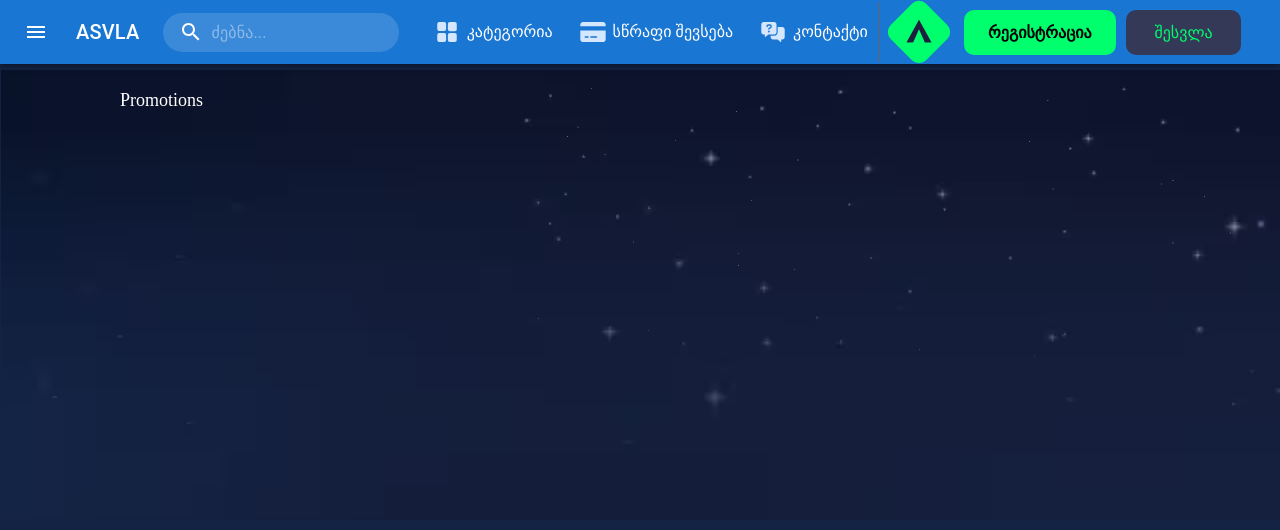
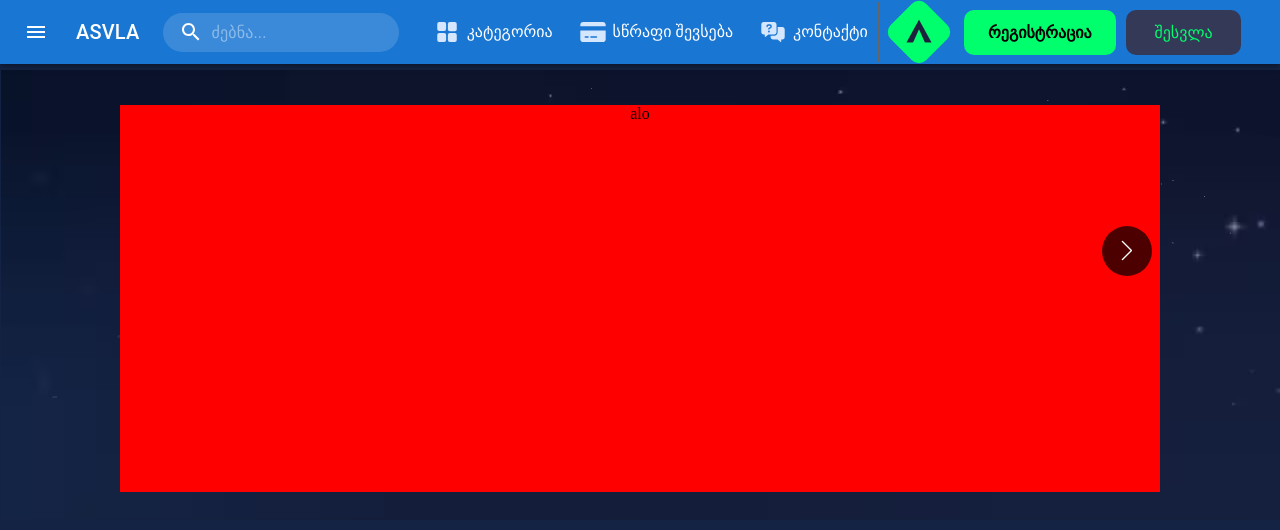
Before and after one commit to Demetrusa/asvla-proj, a React (Vite) app in the folder asvla/: page / in a window 1280 px wide. Shown: the top 530 px of the page. Built offline with nearby package versions, Linux system fonts and the light colour scheme.

Commit message:
feat: add swiper

```diff
--- a/asvla/src/components/forge/promo/Promo.scss
+++ b/asvla/src/components/forge/promo/Promo.scss
@@ -1,4 +1,4 @@
-@import url(../../../assets/styles/common.scss);
+@import url("../../../assets/styles/common.scss");
 
 .promoPage {
   margin-top: 70px;
@@ -17,3 +17,48 @@
   font-size: 18px;
   padding-top: 10px;
 }
+
+.promoPage__swiper {
+  width: 100%;
+  height: 90%;
+  margin-top: 25px;
+}
+.promoPage__swiper .swiper {
+  width: 100%;
+  height: 100%;
+}
+.promoPage .swiper-button-next:after,
+.promoPage .swiper-button-prev:after {
+  color: white;
+  z-index: 10;
+  font-size: 20px;
+}
+
+.promoPage .swiper-button-prev.swiper-button-disabled {
+  visibility: hidden;
+}
+.promoPage .swiper-button-prev {
+  left: 128px;
+  top: 31%;
+  display: flex;
+  width: 50px;
+  height: 50px;
+  border-radius: 50%;
+  background: #000000b3;
+  align-items: center;
+}
+.promoPage .swiper-button-next {
+  right: 128px;
+  top: 31%;
+  display: flex;
+  width: 50px;
+  height: 50px;
+  border-radius: 50%;
+  background: #000000b3;
+  align-items: center;
+}
+.promoPage .promoSlide {
+  height: 100%;
+  cursor: pointer;
+  background-color: red;
+}
--- a/asvla/src/components/forge/promo/Promo.tsx
+++ b/asvla/src/components/forge/promo/Promo.tsx
@@ -1,10 +1,53 @@
 import React from "react";
 import "./Promo.scss";
+import { Swiper, SwiperSlide } from "swiper/react";
+import "swiper/css";
+import "swiper/css/navigation";
+import { Navigation, Pagination, Scrollbar, A11y } from "swiper/modules";
 
 const Promo: React.FC = () => {
   return (
     <div className="promoPage">
-      <span className="promoTitle">Promotions</span>
+      <div className="promoPage__swiper">
+        <Swiper
+          modules={[Navigation, Pagination, Scrollbar, A11y]}
+          spaceBetween={10}
+          slidesPerView={1}
+          navigation={{
+            nextEl: ".swiper-button-next",
+            prevEl: ".swiper-button-prev",
+          }}
+          onSlideChange={() => console.log("slide change")}
+          onSwiper={(swiper) => console.log(swiper)}
+        >
+          <SwiperSlide>
+            <div className="promoSlide">alo</div>
+          </SwiperSlide>
+          <SwiperSlide>
+            <div className="promoSlide">alo</div>
+          </SwiperSlide>
+          <SwiperSlide>
+            <div className="promoSlide"></div>
+          </SwiperSlide>
+          <SwiperSlide>
+            <div className="promoSlide"></div>
+          </SwiperSlide>
+          <SwiperSlide>
+            <div className="promoSlide"></div>
+          </SwiperSlide>
+          <SwiperSlide>
+            <div className="promoSlide"></div>
+          </SwiperSlide>
+          <SwiperSlide>
+            <div className="promoSlide"></div>
+          </SwiperSlide>
+          <SwiperSlide>
+            <div className="promoSlide"></div>
+          </SwiperSlide>
+        </Swiper>
+        <div className="swiper-button-next"></div>
+        <div className="swiper-button-prev"></div>
+      </div>
     </div>
   );
 };
```
